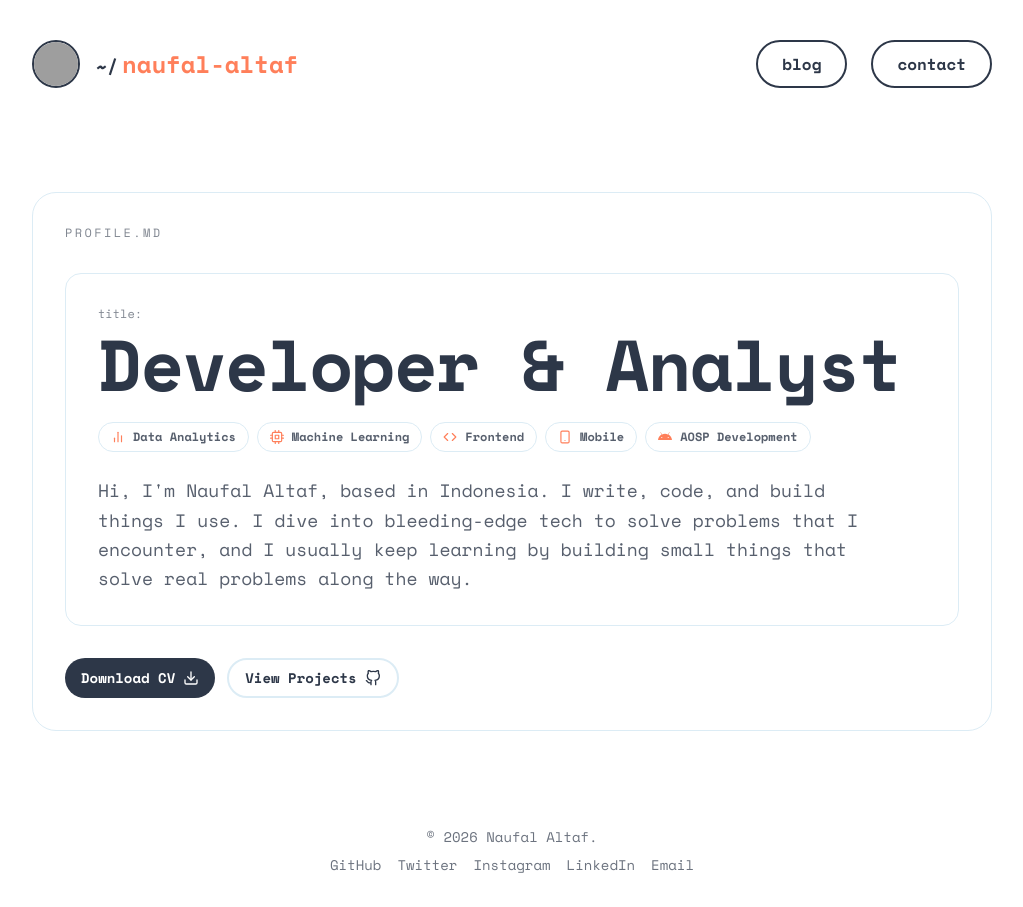
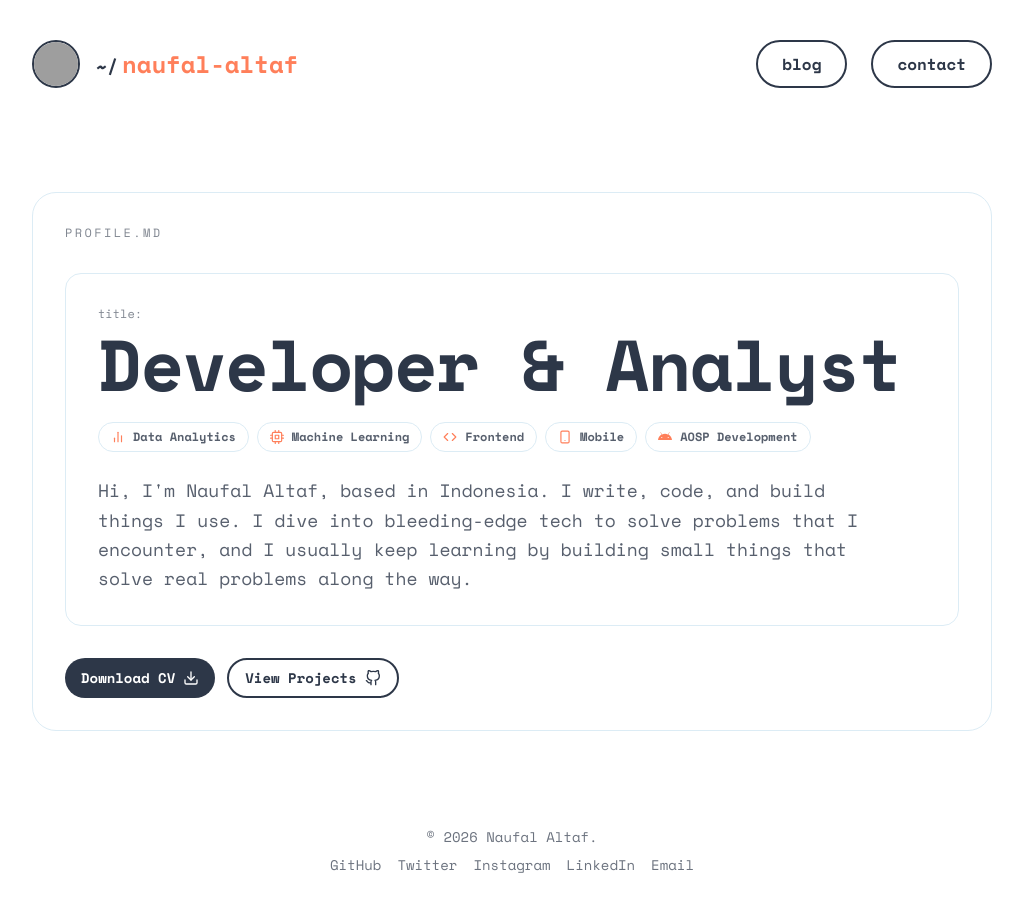
Before and after one commit to nawocci/site, a Next.js app: page / in a window 1280 px wide. Shown: the whole page, without its empty margins (128-1151 px from the left). Built offline with nearby package versions, Linux system fonts and the light colour scheme; grey boxes are pictures that could not be loaded.

Commit message:
Update view projects button styling

```diff
--- a/src/app/page.tsx
+++ b/src/app/page.tsx
@@ -54,7 +54,7 @@ export default function Home() {
                 href="https://github.com/nawocci?tab=repositories"
                 target="_blank"
                 rel="noopener noreferrer"
-                className="inline-flex items-center gap-2 rounded-full border-2 border-border px-4 py-2 text-sm font-semibold text-foreground transition-colors hover:border-primary hover:text-primary"
+                className="inline-flex items-center gap-2 rounded-full border-2 px-4 py-2 text-sm font-semibold text-foreground transition-colors hover:border-primary hover:text-primary"
               >
                 View Projects
                 <FiGithub className="h-4 w-4" />
```
